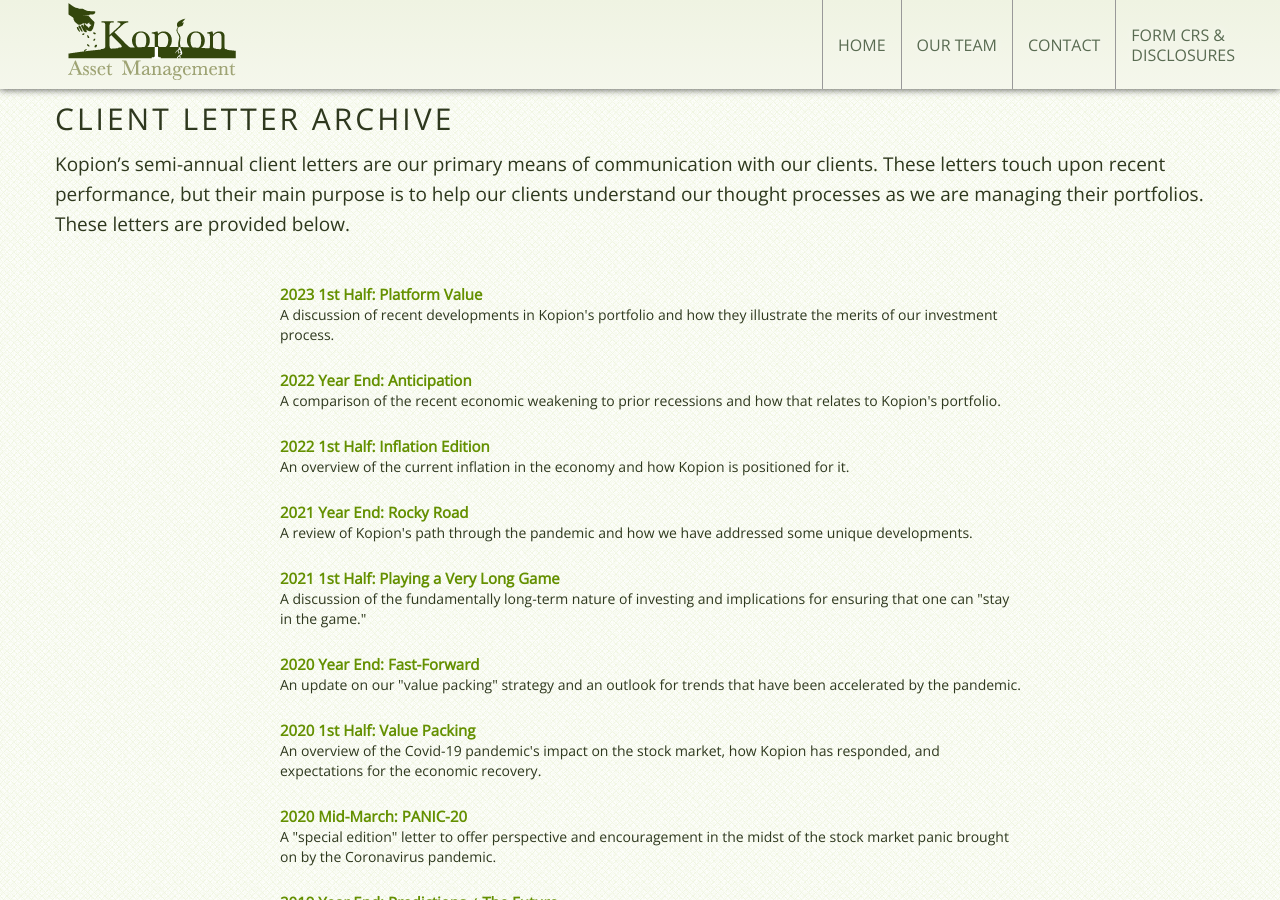
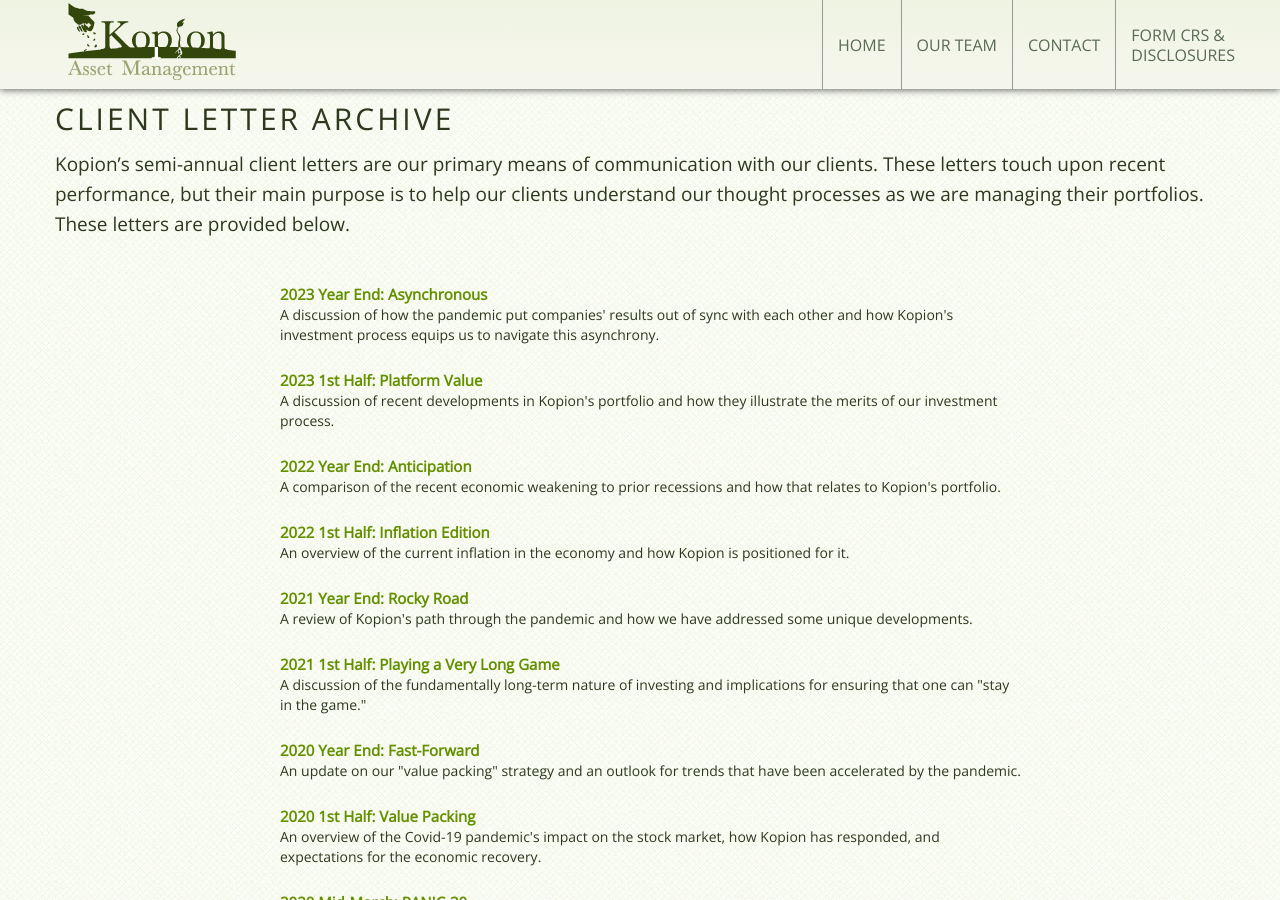
Before and after one commit to tlewismedia/kopion, a Jekyll site: the page built from letters.html, in a window 1280 px wide and 900 px high. Built offline with Jekyll 4.4.1, drawn with Linux system fonts in a browser that asks for light colours.

Commit message:
feb 2024 updates

```diff
--- a/_data/letters.yml
+++ b/_data/letters.yml
@@ -1,4 +1,8 @@
 ---
+-
+  caption: "A discussion of how the pandemic put companies' results out of sync with each other and how Kopion's investment process equips us to navigate this asynchrony."
+  file: async.pdf
+  title: "2023 Year End: Asynchronous"
 -
   caption: "A discussion of recent developments in Kopion's portfolio and how they illustrate the merits of our investment process."
   file: platform_value.pdf
--- a/performance.html
+++ b/performance.html
@@ -116,8 +116,8 @@ title: Performance
   context of Kopion’s (and Mr. Ledbetter’s) returns. The Russell 2000 tracks the performance of relatively small publicly
   traded companies, and the S&P 500 tracks the performance of relatively large ones. Kopion does not “benchmark” its
   portfolio against indices in the traditional sense of carefully managing the portfolio for comparison against a specific
-  index. Instead, these two indices are used as broad indicators of the stock market’s performance. Mr. Ledbetter has
-  primarily focused on small and medium sized firms, but he has also invested in some large companies as well. This is why
+  index. Instead, these two indices are used as broad indicators of the stock market’s performance. Kopion (and Mr. Ledbetter) has primarily focused on small and medium sized firms, but it (and he) has also invested in
+  some large companies as well. This is why
   Kopion has provided the results of both the Russell 2000 and the S&P 500. These indices cannot be invested in directly,
   but mutual funds and exchange-traded funds that track these indices (“index funds”) are available in the market.
   Kopion’s (and Mr. Ledbetter’s) investment strategy carries more risk than investing in an index fund that tracks either
```
Also changed, not shown: difference.html (+10 -3 lines), images/graph_kopion.png, images/graph_terry.png, images/table_kopion.png, images/table_terry.png, 5 other files.
